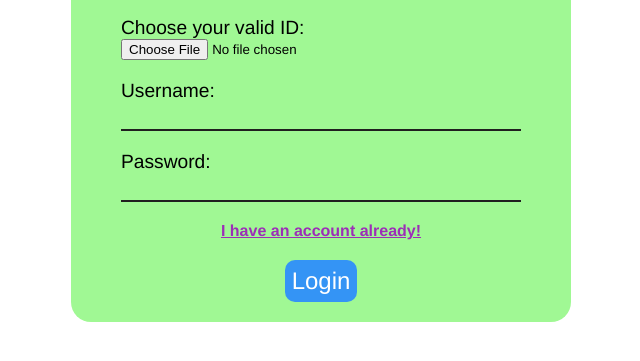
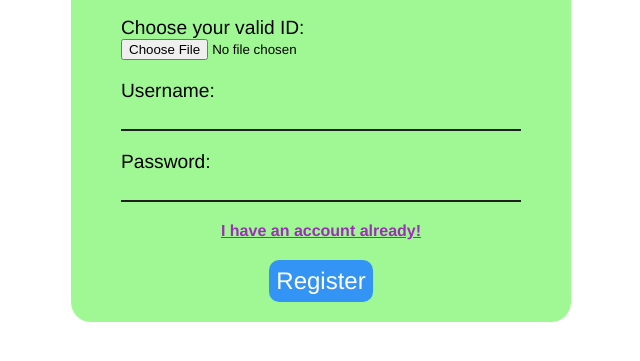
Before and after one commit to stevenarbacan/tudlo-i-login-and-register, a plain HTML site: page register.html in a window 1280 px wide. Shown: the part 341-702 px from the top of the page, without its empty margins (319-959 px from the left). Drawn offline with Linux system fonts and the light colour scheme.

Commit message:
Update register.html

```diff
--- a/register.html
+++ b/register.html
@@ -24,7 +24,7 @@
           <input type="password" name="password" />
         </div>
         <a href="./index.html">I have an account already!</a>
-        <button class="login-btn grow">Login</button>
+        <button class="login-btn grow">Register</button>
       </form>
     </div>
   </body>
```
